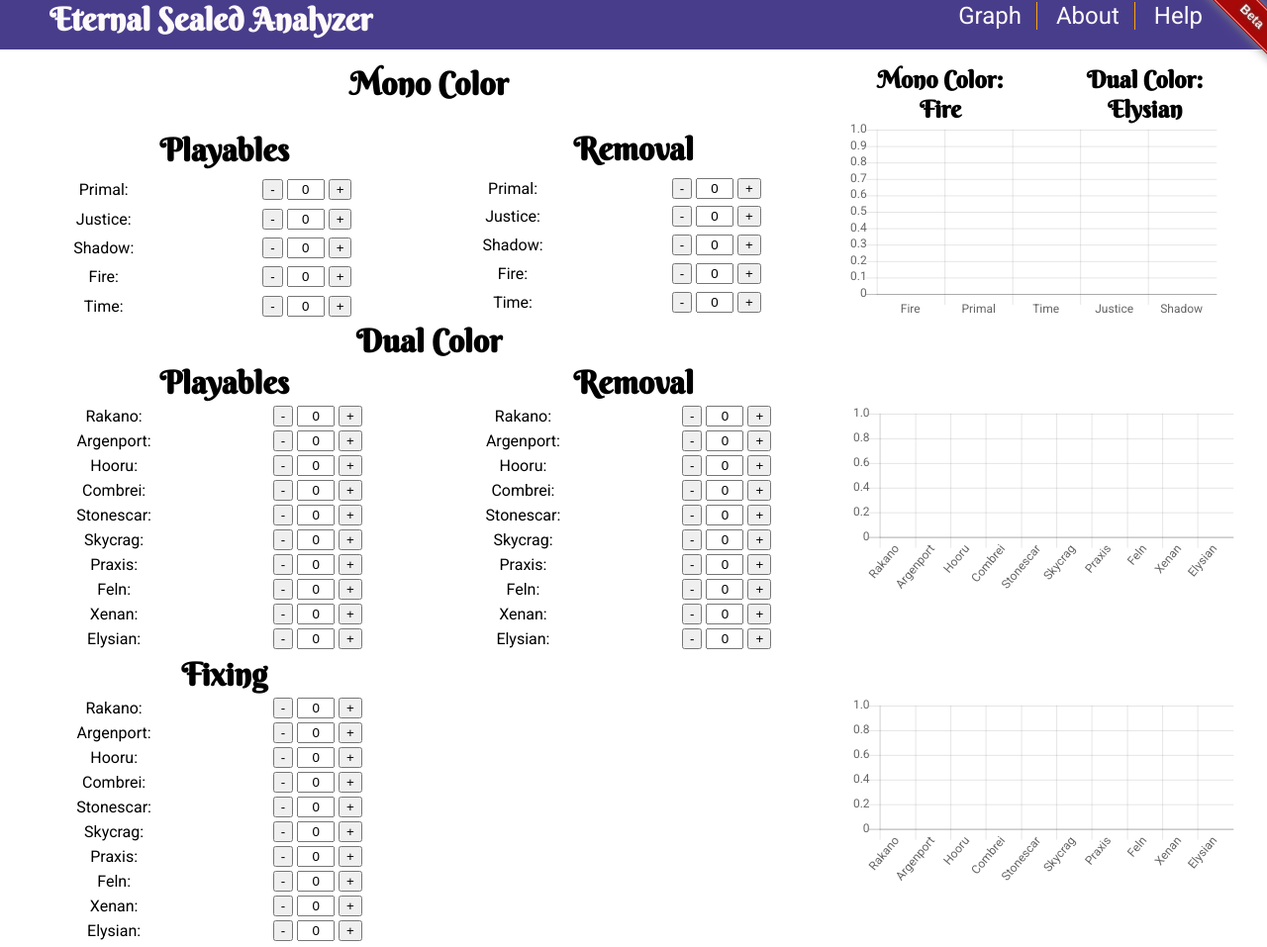
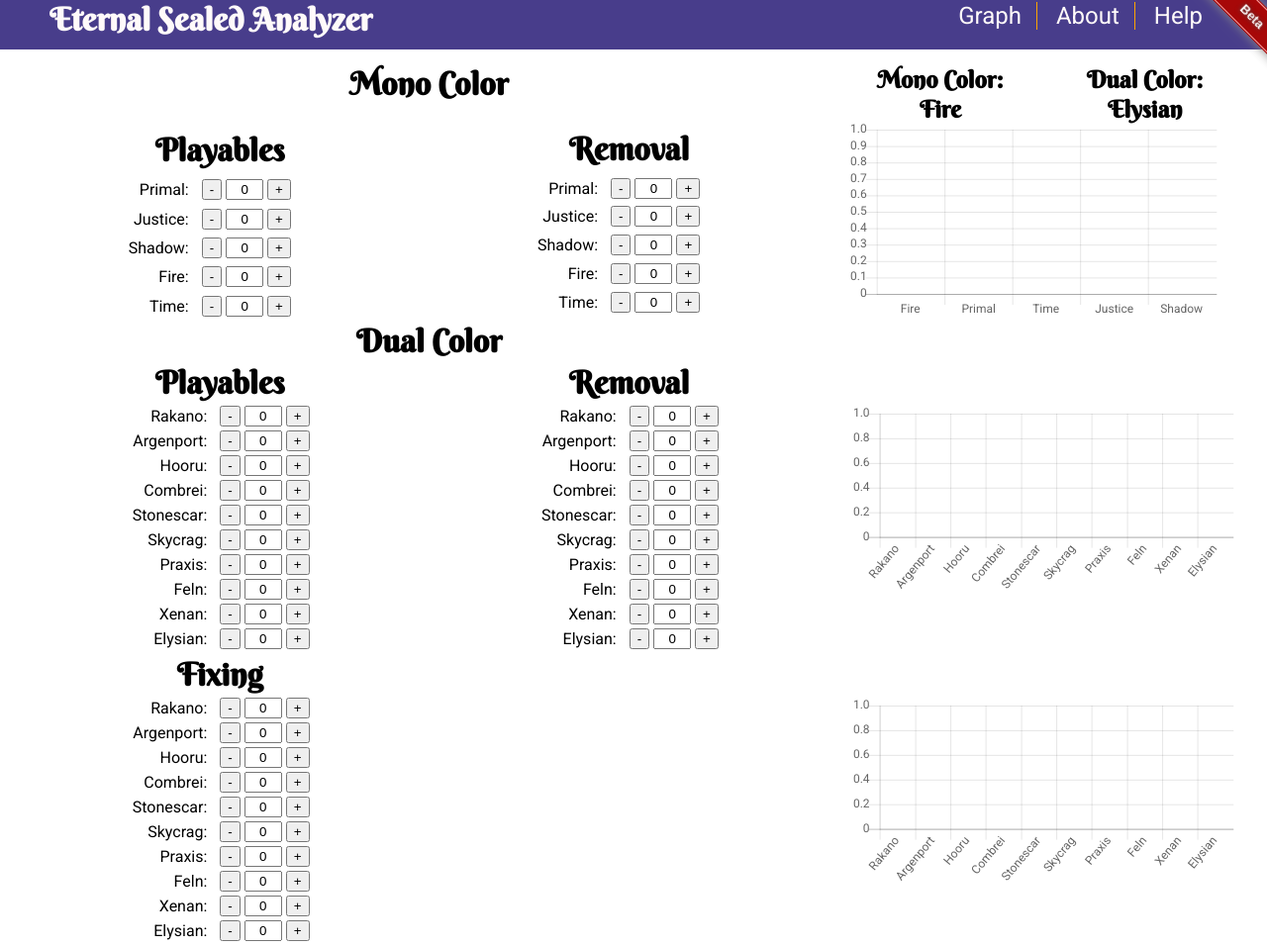
Before and after one commit to TerabyteTiger/eternalSealedPoolGraphical, a plain HTML site: page index.html in a window 1280 px wide. Shown: the top 957 px of the page at 99% size. Drawn offline with Linux system fonts and the light colour scheme.

Commit message:
Updated Alignment within tables

```diff
--- a/index.css
+++ b/index.css
@@ -30,6 +30,19 @@
     text-shadow: 0 0 5px #444;
 }
 /******************************/
+
+td:nth-child(1) {
+    text-align: right;
+    padding-right: 10px;
+}
+
+td:nth-child(1) > h1 {
+    text-align: center;
+}
+
+td:nth-child(2) {
+    text-align: left;
+}
 
 input {
     width: 30px;
```
